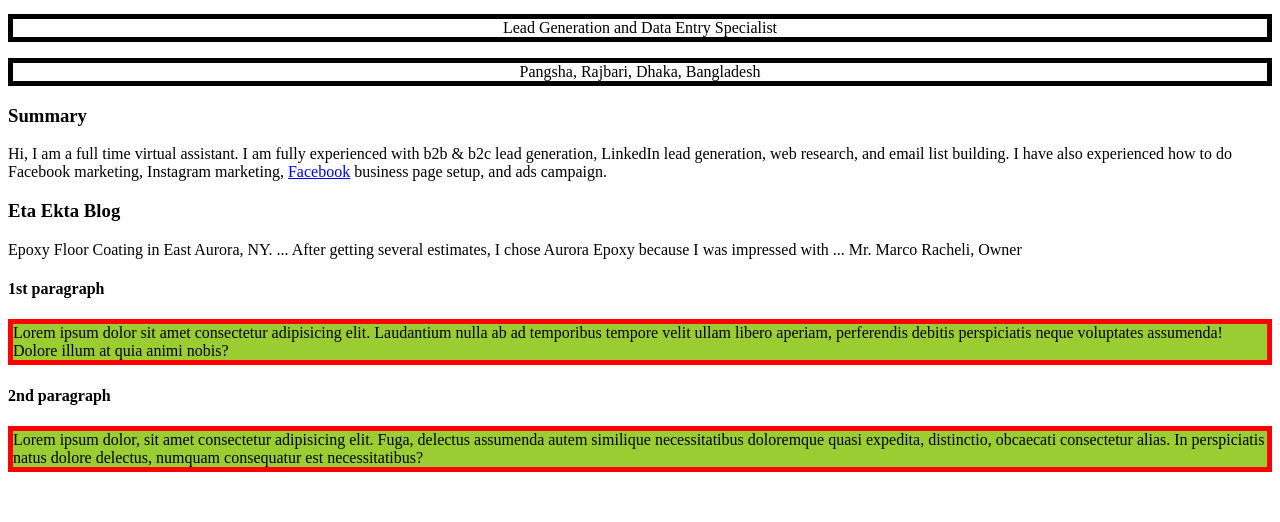
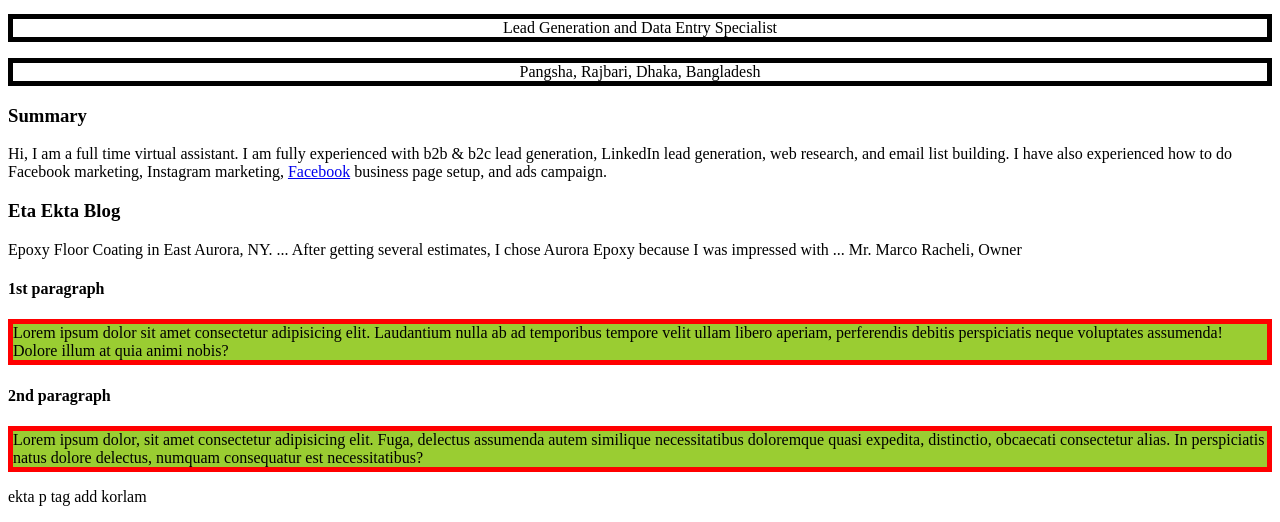
Before and after one commit to sujonmahmud102/my-second-repo, a plain HTML site: page index.html in a window 1280 px wide. Shown: the part 282-804 px from the top of the page. Drawn offline with Linux system fonts and the light colour scheme.

Commit message:
new brranch

```diff
--- a/index.html
+++ b/index.html
@@ -53,5 +53,6 @@
         <h4>2nd paragraph</h4>
         <p class="blog">Lorem ipsum dolor, sit amet consectetur adipisicing elit. Fuga, delectus assumenda autem similique necessitatibus doloremque quasi expedita, distinctio, obcaecati consectetur alias. In perspiciatis natus dolore delectus, numquam consequatur est necessitatibus?</p>
     </div>
+   <p>ekta p tag add korlam</p>
 </body>
 </html>
```
